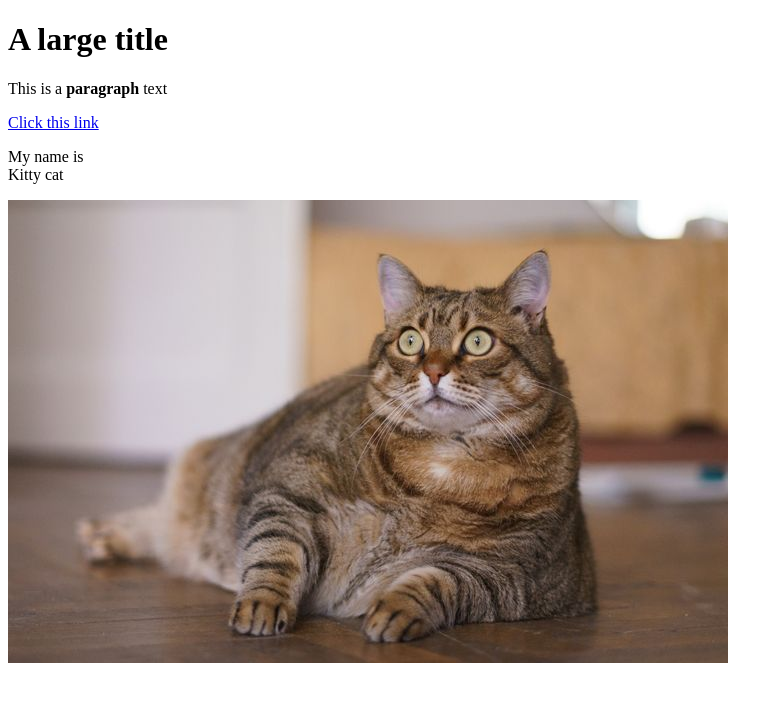
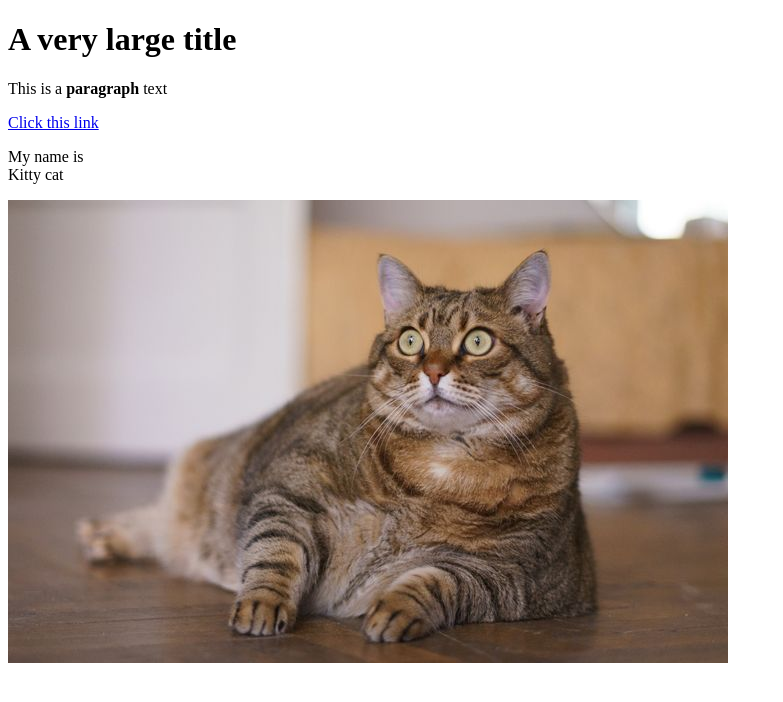
Before and after one commit to inetak/cartoon-hero, a plain HTML site: page test.html in a window 1280 px wide. Shown: the whole page, without its empty margins (0-783 px from the left). Drawn offline with Linux system fonts and the light colour scheme.

Commit message:
added text

```diff
--- a/test.html
+++ b/test.html
@@ -4,7 +4,7 @@
 	<title>Test page</title>
 </head>
 <body>
-	<h1>A large title</h1>
+	<h1>A very large title</h1>
 	<p>This is a <b>paragraph</b> text</p>
 	<a href="http://instagram.com" target="_blank" title="Let's go to instagram!">Click this link</a>
 	<p>My name is<br>
```
